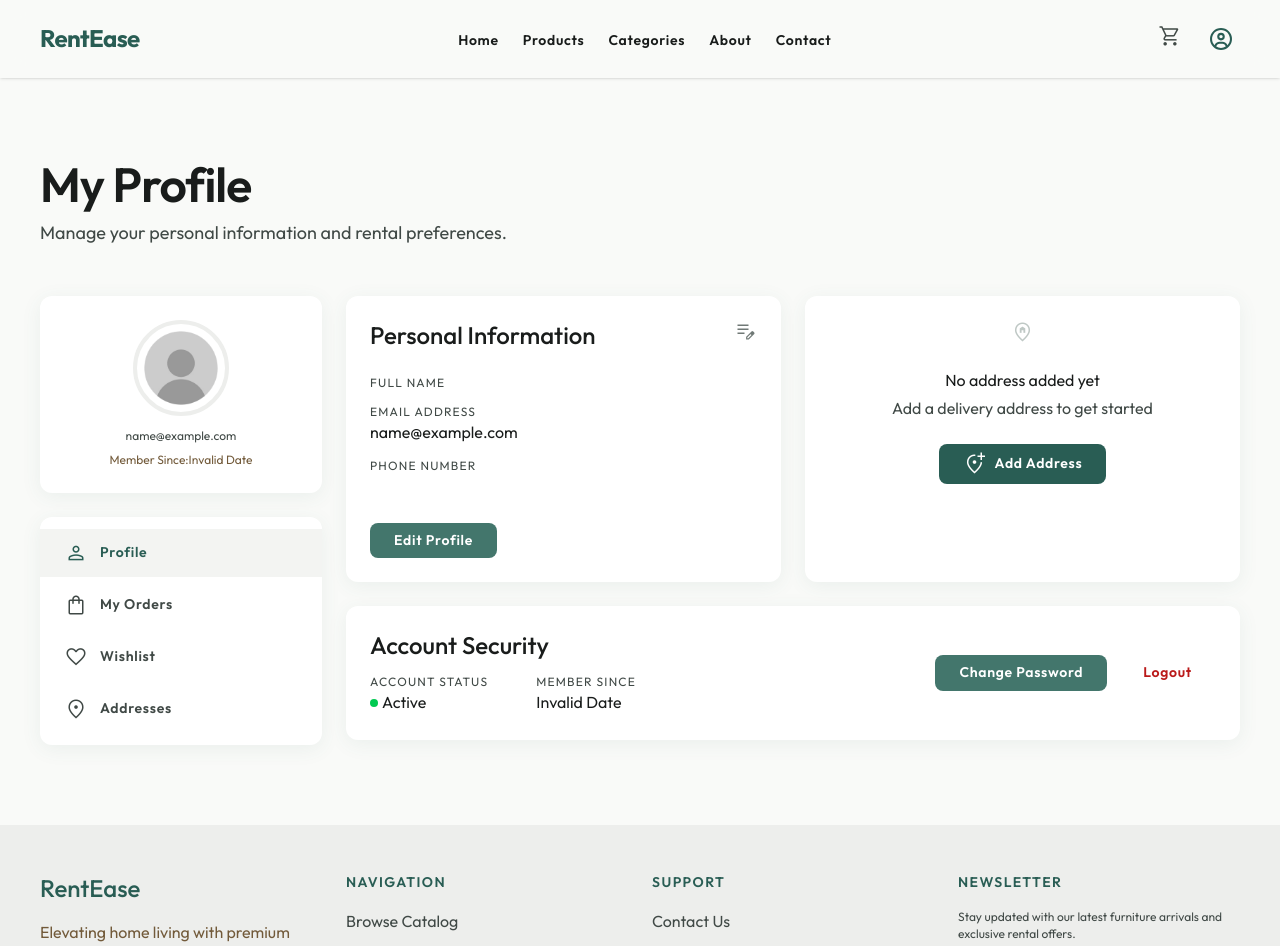
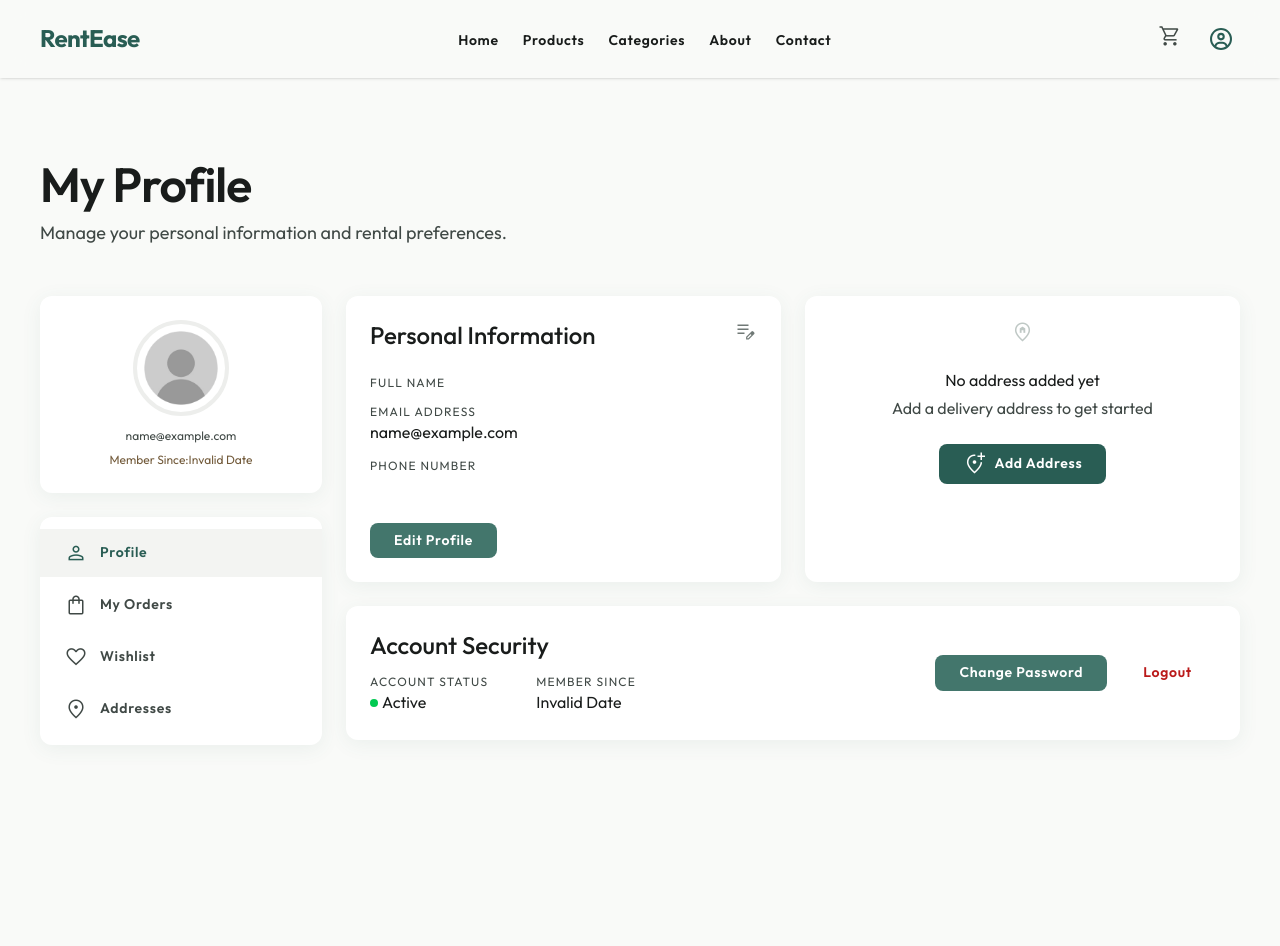
Before and after one commit to SahalStack/rent-ease, a React (Vite) app in the folder frontend/: page /profile in a window 1280 px wide. Shown: the top 946 px of the page. After the commit the page ends 825 px from the top, so only its background shows below. Built offline with nearby package versions, Linux system fonts and the light colour scheme; no server answers; sample sign-in values are in the browser's storage.

Commit message:
feat: conditionally render Footer based on current pathname

```diff
--- a/frontend/src/ui/AppLayout.jsx
+++ b/frontend/src/ui/AppLayout.jsx
@@ -1,15 +1,18 @@
-import { Outlet } from "react-router-dom"
+import { Outlet, useLocation } from "react-router-dom"
 import Header from "./Header"
 import Footer from "./Footer"
 
 const AppLayout = () => {
+	const location = useLocation()
+	const showFooter = location.pathname === "/"
+
 	return (
 		<>
 			<Header />
 			<main>
 				<Outlet />
 			</main>
-			<Footer />
+			{showFooter && <Footer />}
 		</>
 	)
 }
```
